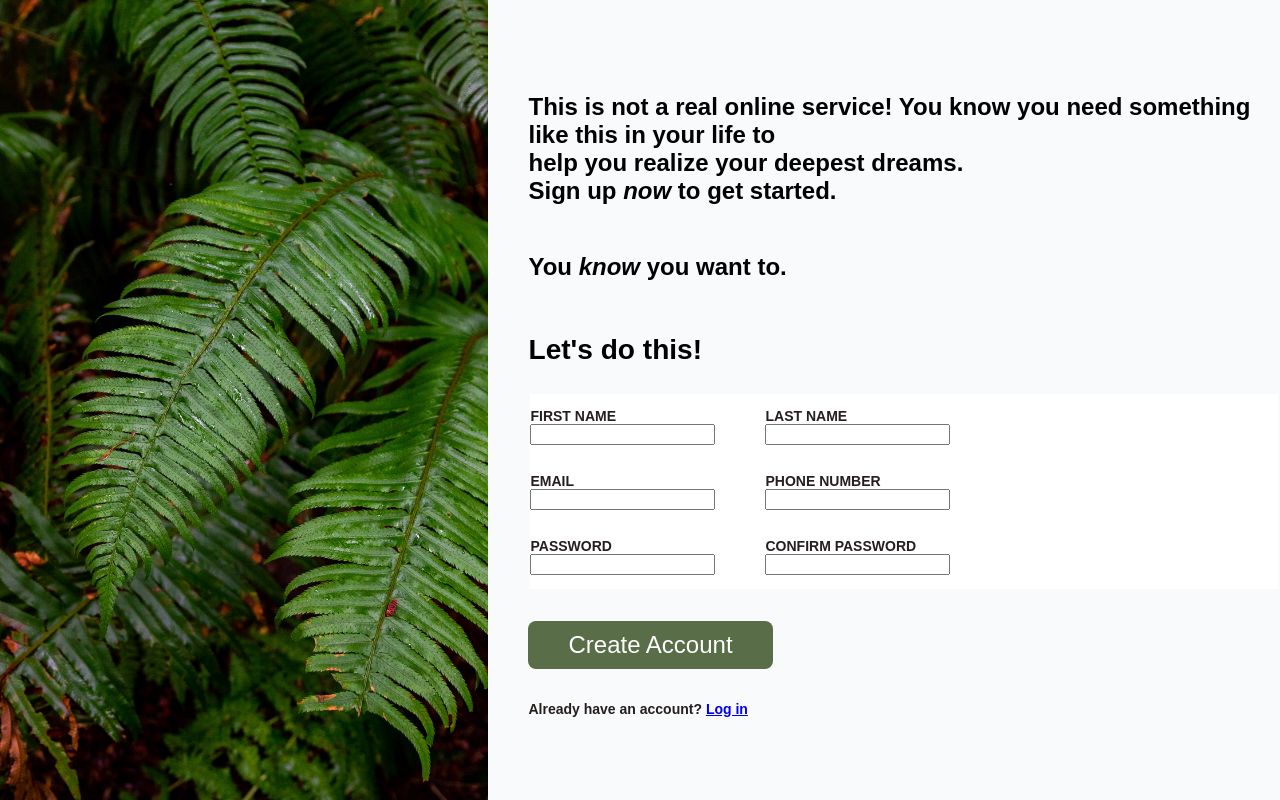
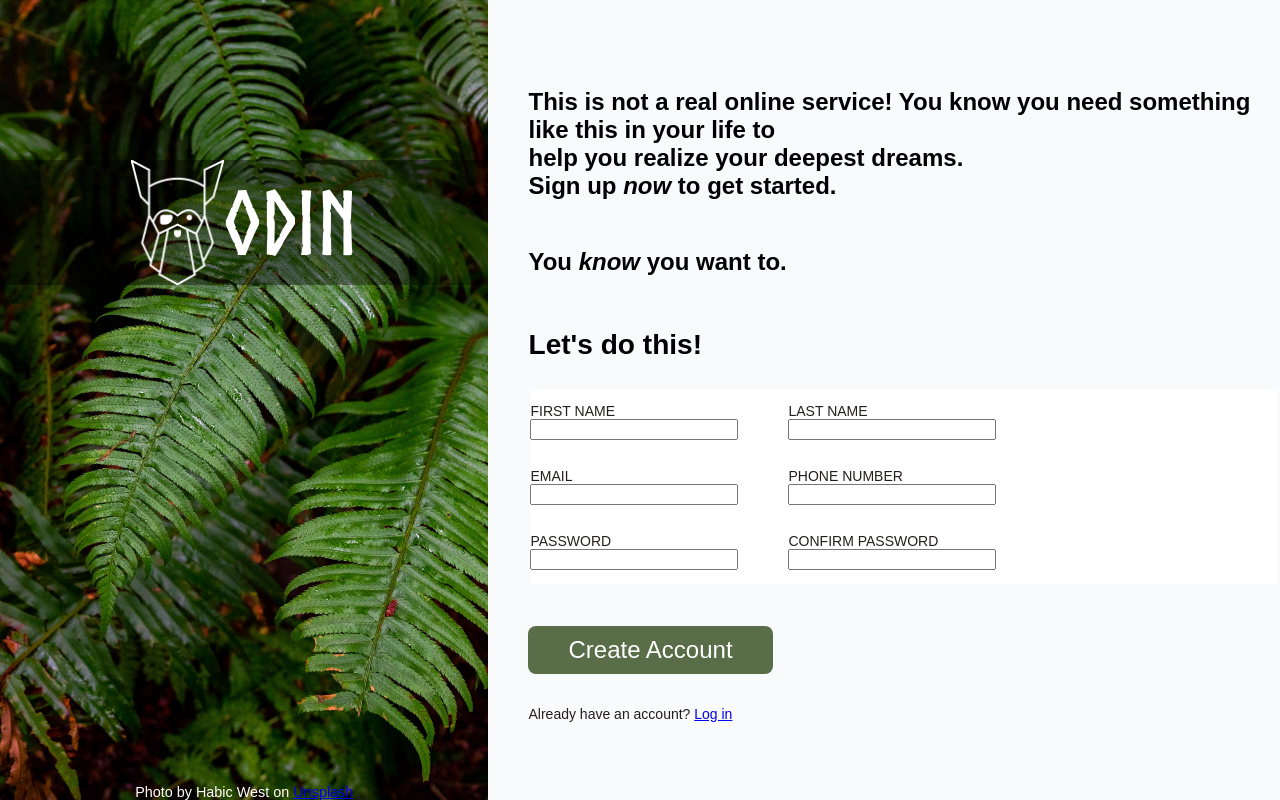
Before and after one commit to ccollins8/odin-sign-up-form, a plain HTML site: page index.html in a window 1280 px wide. Drawn offline with Linux system fonts and the light colour scheme.

Commit message:
Add banner and attribution

```diff
--- a/index.html
+++ b/index.html
@@ -9,7 +9,13 @@
 </head>
 <body>
     <div class="content">
-        <div class="image-section"></div>
+        <div class="image-section">
+            <div class="banner">
+                <img src="images/logo.png" alt="odin logo">
+                <div>ODIN</div>
+            </div>
+            <div class="attribution">Photo by Habic West on <a href="unsplash.com">Unsplash</a></div>
+        </div>
         <div class="text-section">
             <p class="section-1 primary">
                 This is not a real online service!
@@ -22,7 +28,7 @@
             </p>
             <form action="" method="post">
                 <h3>Let's do this!</h2>
-                <fieldset class="top">
+                <fieldset>
                     <div>
                         <p>
                             <label for="first-name">FIRST NAME</label>
--- a/style.css
+++ b/style.css
@@ -10,7 +10,7 @@ body {
 
 @font-face {
     font-family: "Norse Bold";
-    src: url("");
+    src: url("Norse-Bold.otf");
 }
 
 .content {
@@ -26,8 +26,29 @@ body {
     background-image: url("images/leaf.jpg");
     width: 65%;
     background-size: cover;
+    color: white;
+    display: flex;
+    flex-direction: column;
+    justify-content: space-between;
+    text-align: center;
+}
 
+.banner {
+    margin-top: 20vh;
+    font-size: 5.5rem;
+    font-family: "Norse Bold";
+    display: flex;
+    justify-content: center;
+    align-items: center;
+    background-color: rgb(0, 0, 0, 0.4)
+}
 
+.banner img {
+    height: 125px;
+}
+
+.attribution {
+    font-size: 0.9rem;
 }
 
 .text-section {
@@ -41,13 +62,14 @@ body {
 
 }
 
-.section-1 {
-
+input {
+    width: 200px;
 }
 
 fieldset {
     border: none;
     padding: 0;
+    margin-bottom: 10px;
 }
 
 form fieldset {
@@ -66,7 +88,7 @@ form p {
     margin-right: 50px;
     color: rgb(37, 30, 30);
     font-size: 14px;
-    opacity: 2;
+    font-weight: 200;
 }
 
 form button {
```
Also changed, not shown: Norse-Bold.otf (added), images/logo.png (added).
